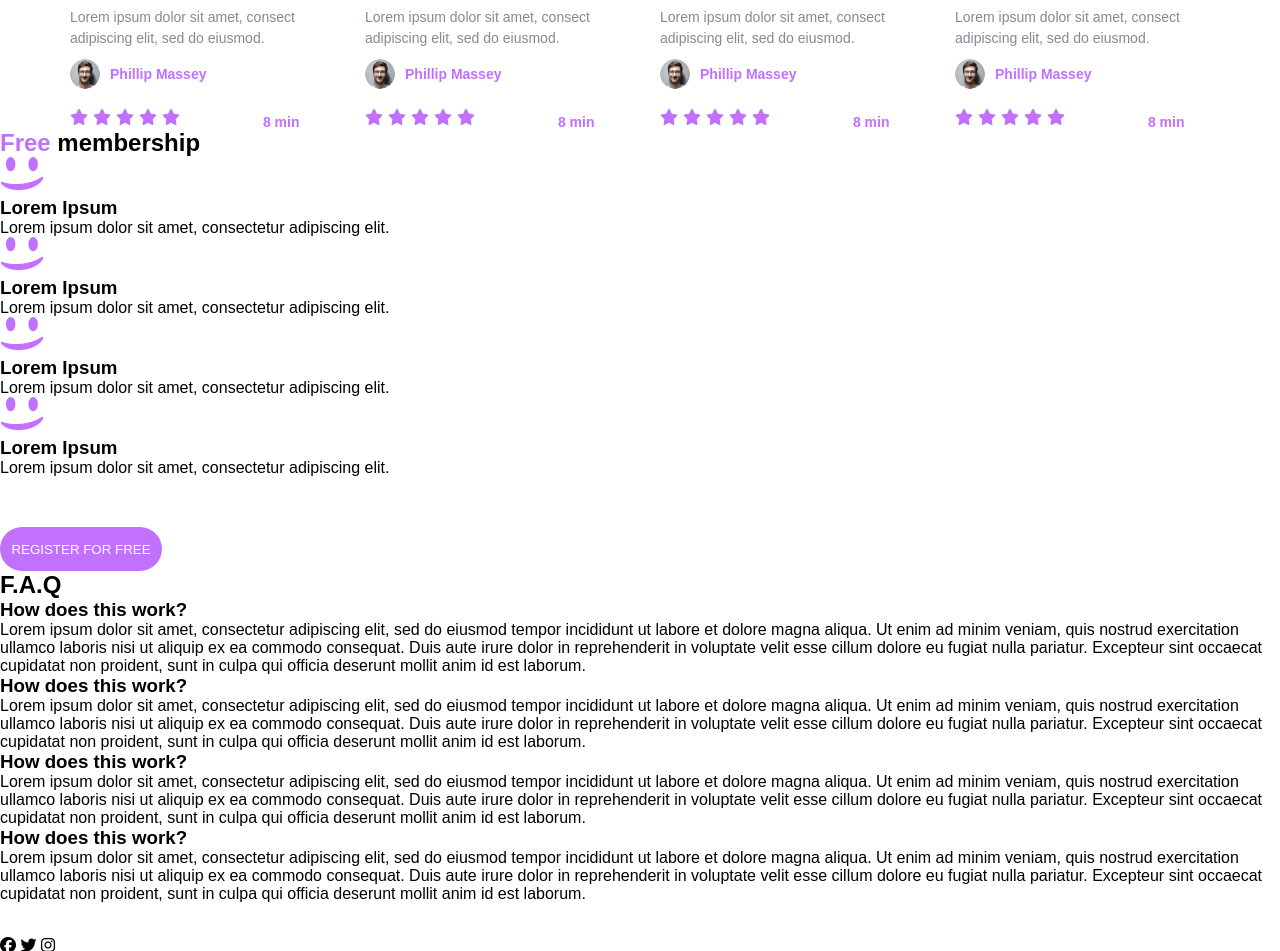
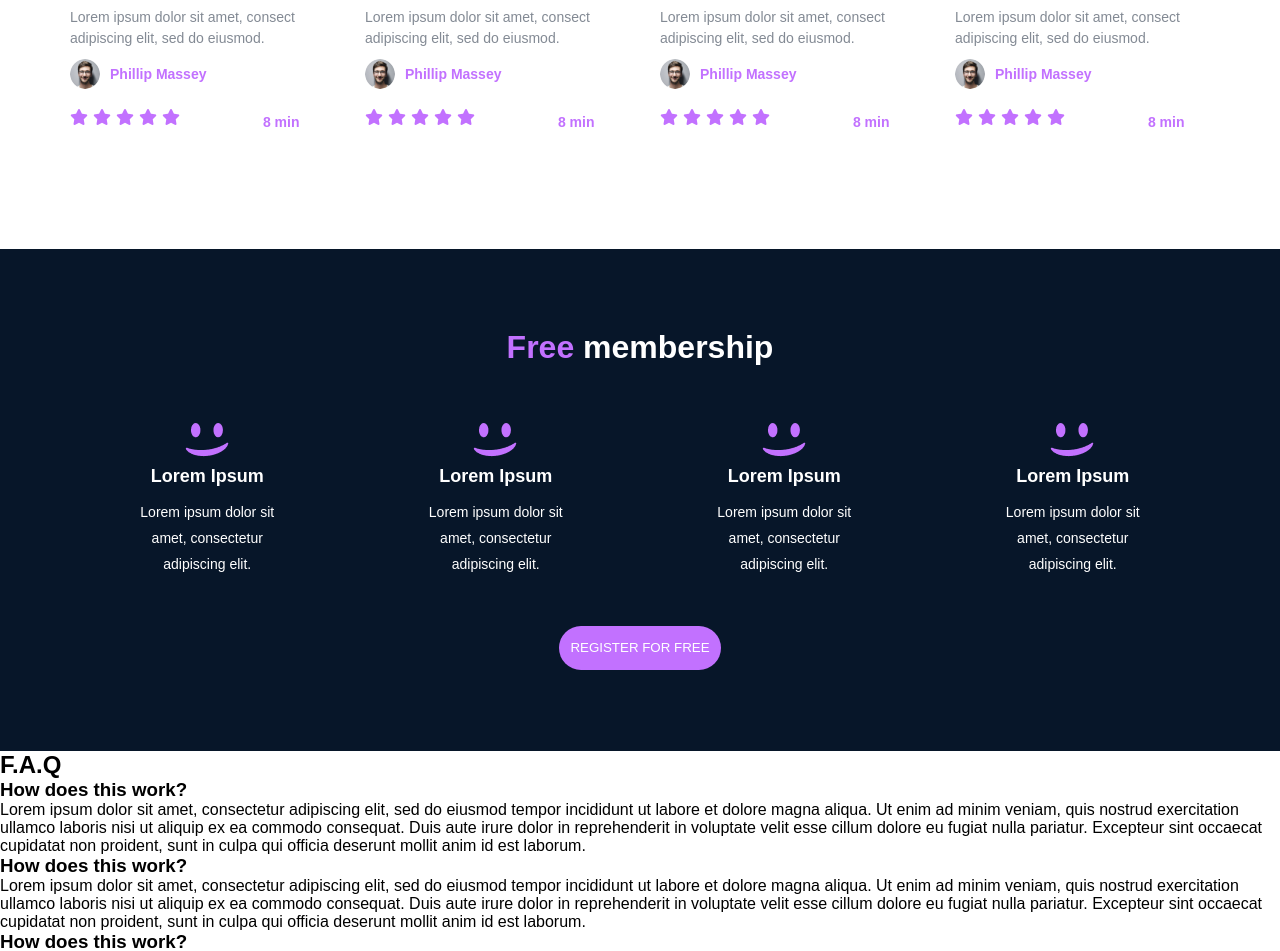
Before and after one commit to abdelrahmanelsafty75/alx_html_css, a plain HTML site: page css_advanced/index.html in a window 1280 px wide. Shown: the part 1903-2854 px from the top of the page. Drawn offline with Linux system fonts and the light colour scheme.

Commit message:
Membership section

```diff
--- a/css_advanced/styles.css
+++ b/css_advanced/styles.css
@@ -258,3 +258,45 @@ h1{
   font-weight: 700;
 }
 /* third section end (Videos) */
+.free-membership-section{
+  display: flex;
+  flex-direction: column;
+  justify-content: center;
+  align-items: center;
+  margin-top: 120px;
+  background-color: #071629;
+  height: 502px;
+}
+.free-membership-section h2{
+  font-size: 32px;
+  font-weight: 700;
+  line-height: 100%;
+  color: #fff;
+}
+.membership-flex-container{
+  display: flex;
+  gap: 130px;
+  padding-top: 60px;
+  width: 80%;
+  margin: 0 auto;
+}
+
+.membership-col{
+  width: 257px;
+  height: 153px;
+  text-align: center;
+}
+.membership-col h3{
+  font-size: 18px;
+  line-height: 26px;
+  color: #fff;
+  font-weight: 700;
+}
+.membership-col p{
+  font-size: 14px;
+  line-height: 26px;
+  color: #fff;
+  font-weight: 400;
+  margin-top: 10px;
+}
+/*Fourth section end (Free Membership) */
```
